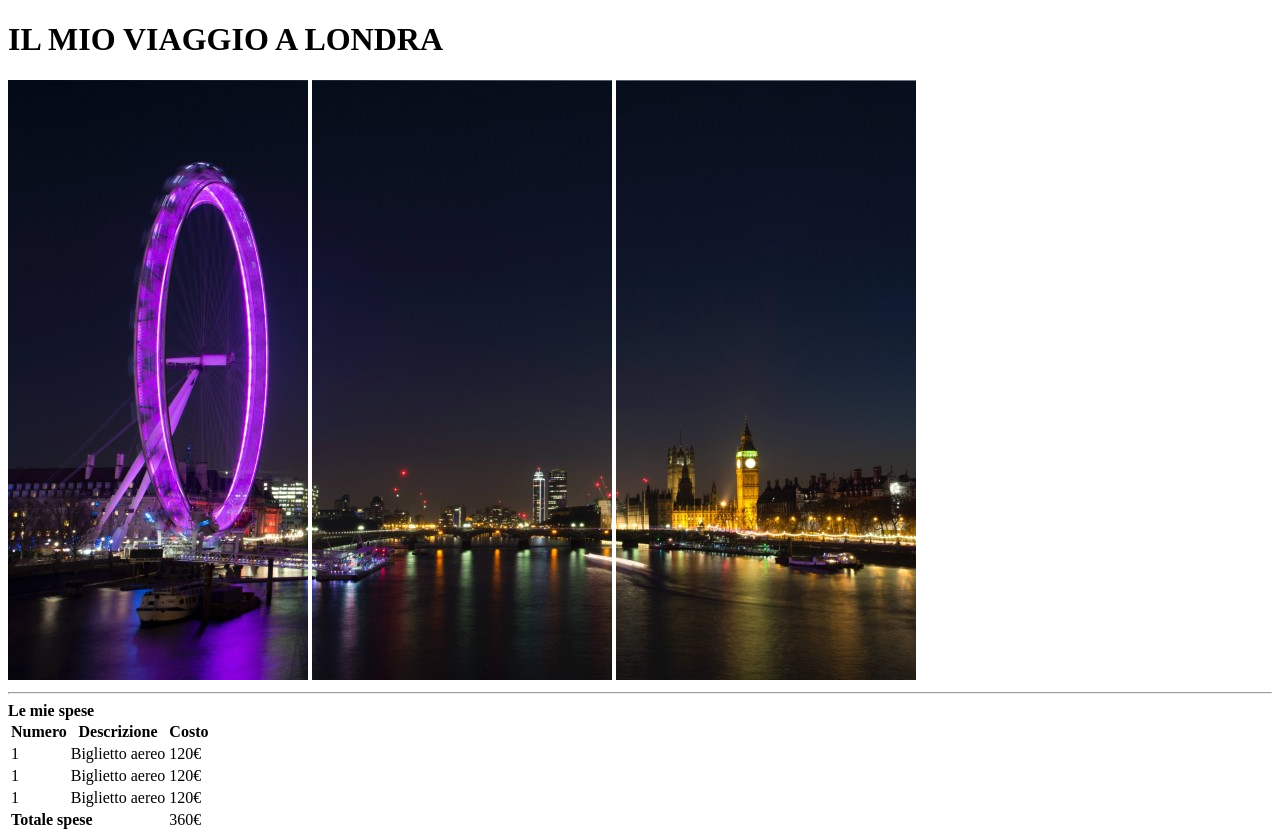
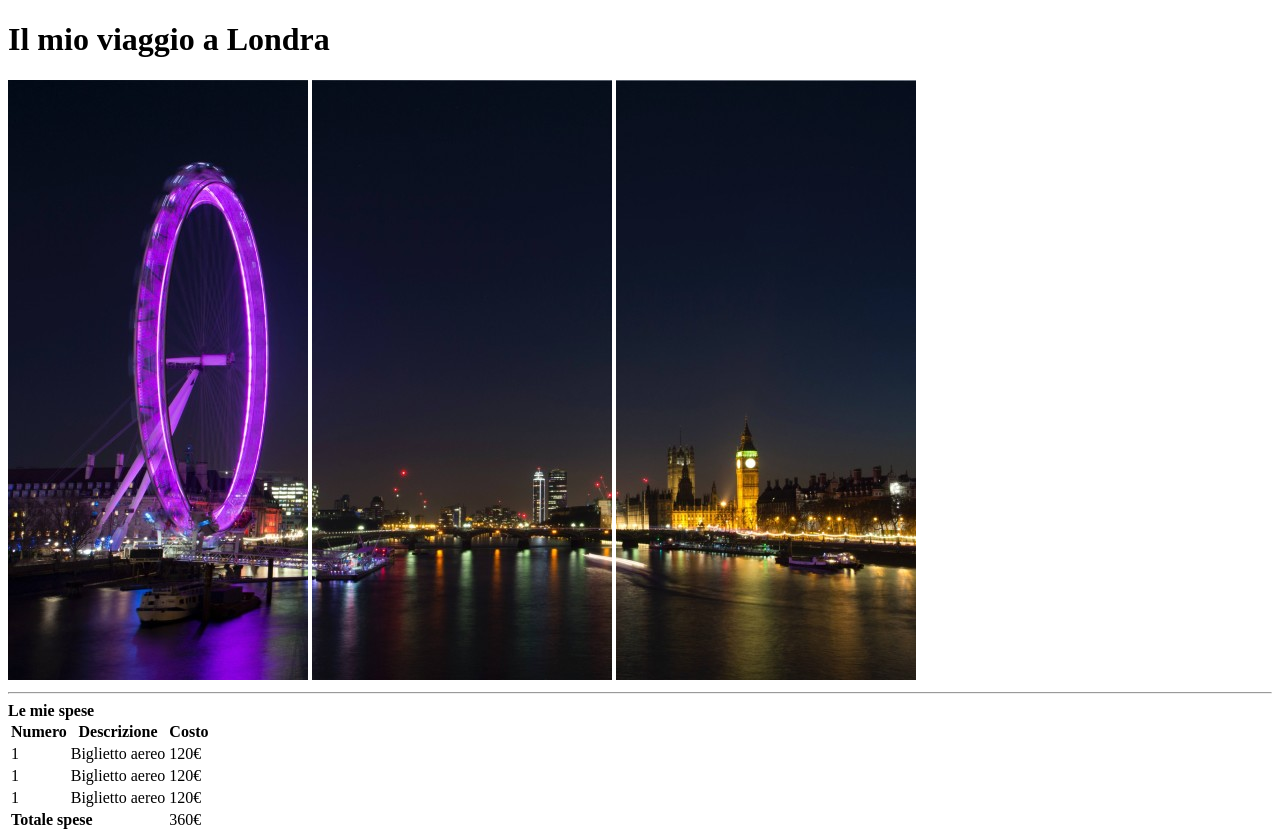
Before and after one commit to noemimassucco/html-london-trip, a plain HTML site: page INDEX.HTML in a window 1280 px wide. Shown: the top 835 px of the page. Drawn offline with Linux system fonts and the light colour scheme.

Commit message:
Cambiato titolo documento

```diff
--- a/INDEX.HTML
+++ b/INDEX.HTML
@@ -3,9 +3,9 @@
 <head>
     <meta charset="UTF-8">
     <meta name="viewport" content="width=, initial-scale=1.0">
-    <title>Document</title>
+    <title>Il mio viaggio a Londra</title>
 </head>
-<HEADER> <H1> IL MIO VIAGGIO A LONDRA</H1></HEADER>
+<HEADER> <H1> Il mio viaggio a Londra</H1></HEADER>
 <img src="IMMAGINI/img/1.jpg" alt="RUOTA PANORAMICA DI LONDRA">
 <img src="IMMAGINI/img/2.jpg" alt="SECONDA IMMAGINE">
 <img src="IMMAGINI/img/3.jpg" alt="TERZA IMMAGINE">
@@ -85,6 +85,7 @@
 <h4>Le foto</h4>
 <a href="https://www.abta.com/sites/default/files/styles/large/public/media/uploads/london-400x400-compressor_0.jpg">Foto link 1</a> <br>
 <a href=https://imgc.allpostersimages.com/img/posters/evening-tower-bridge-and-river-thames-london_u-L-P2QVZJ0.jpg?artPerspective=n">Foto link 2</a>
+<h5> By Noemi Massucco WDPT11</h5>
 </FOOTER>
 </body>
 </html>
```
